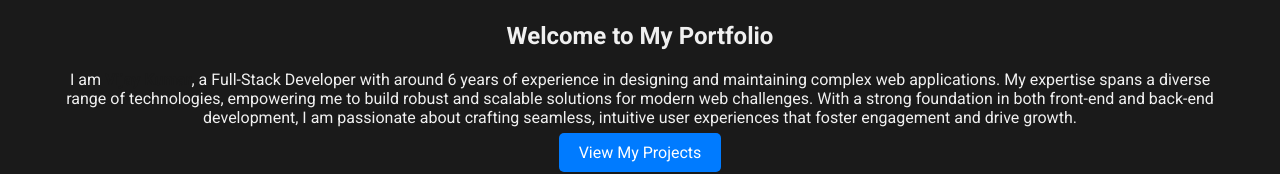
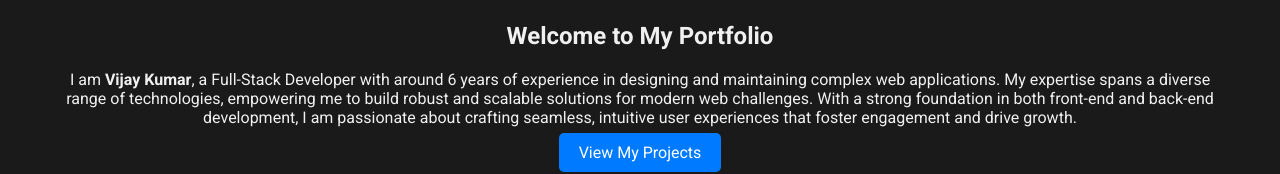
Before and after one commit to rvijaykr10/portfolio, a plain HTML site: page index.html in a window 1280 px wide. Both pictures are taken after a click on the button "Switch to Dark Mode". Shown: the part 231-405 px from the top of the page. Drawn offline with Linux system fonts and the light colour scheme.

Commit message:
media q updated

```diff
--- a/styles.css
+++ b/styles.css
@@ -204,6 +204,7 @@ body.dark-mode .footer {
 }
 
 body.dark-mode .header__title,
+body.dark-mode .highlighted-name,
 body.dark-mode .nav__link,
 body.dark-mode .footer__text,
 body.dark-mode .footer__link {
```
